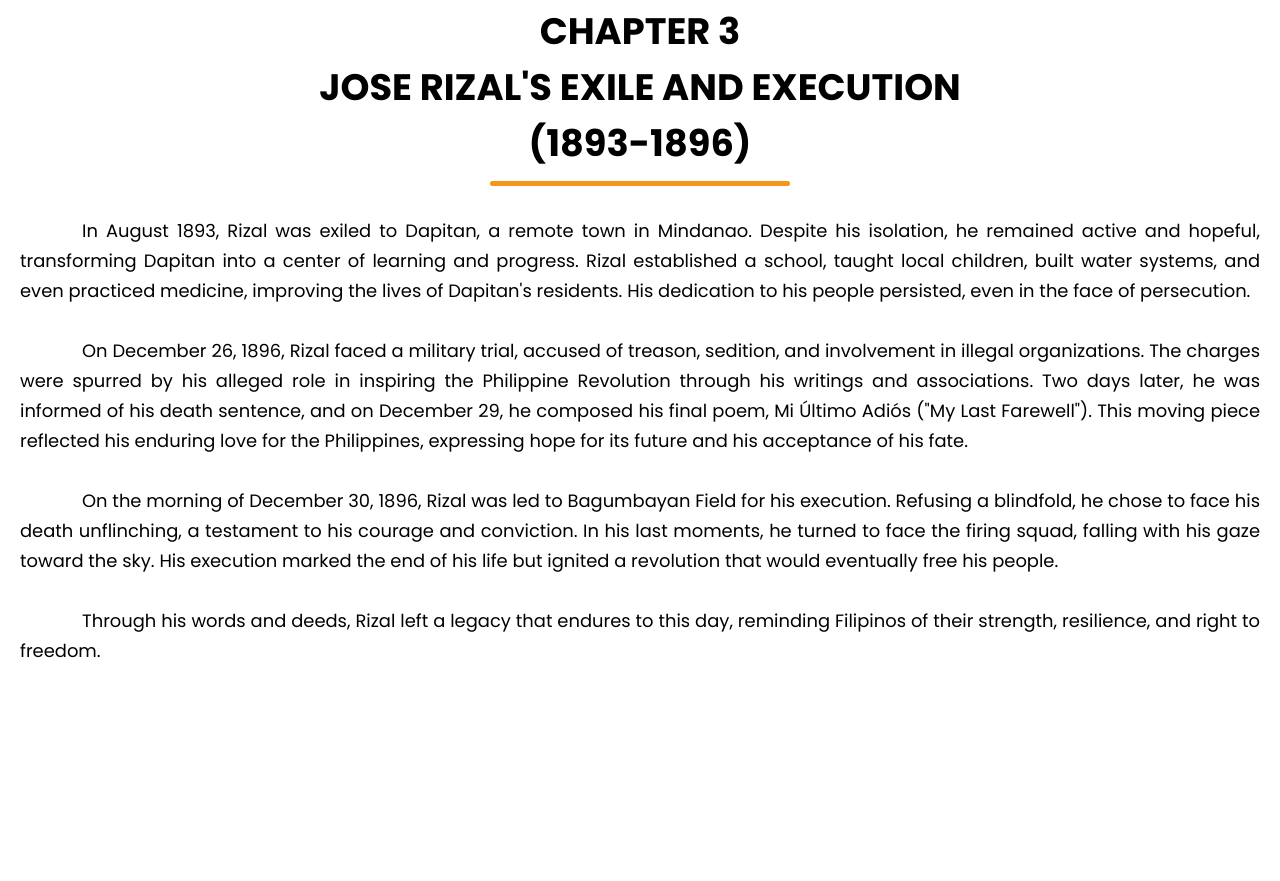
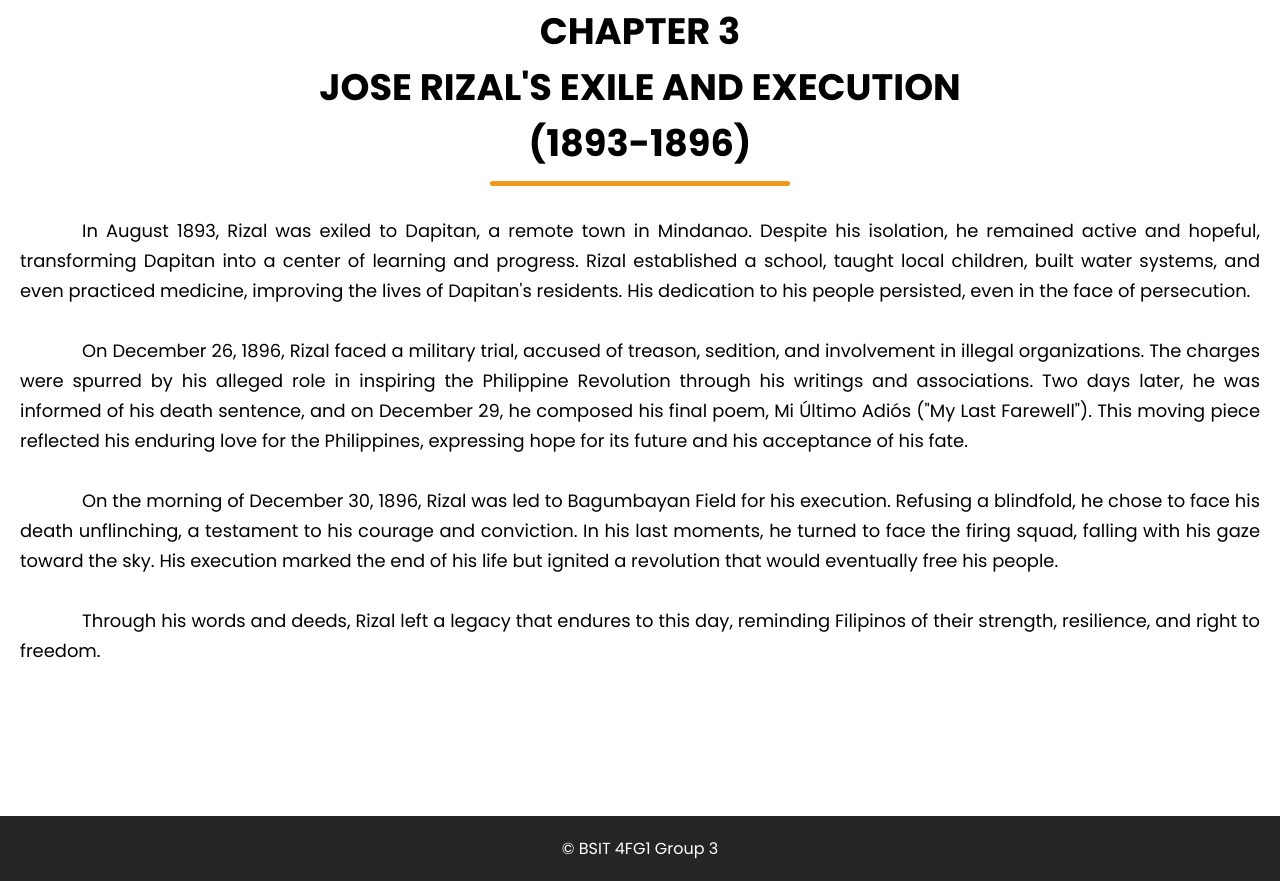
Before and after one commit to thomasclemente/rizalherooftherevolution, a plain HTML site: page story.html in a window 1280 px wide. Shown: the part 3968-4849 px from the top of the page. Before the commit the page ends 4784 px from the top, so only its background shows below. Drawn offline with Linux system fonts and the light colour scheme.

Commit message:
Update story.html

```diff
--- a/story.html
+++ b/story.html
@@ -4,6 +4,7 @@
     <meta name="viewport" content="width=device-width, initial-scale=1.0">
     <title>Rizal: Hero of the Revolution</title>
     <link rel="stylesheet" href="https://cdnjs.cloudflare.com/ajax/libs/font-awesome/6.6.0/css/all.min.css">
+    <link rel="icon" href="/images/RHOTR.png" type="image/x-icon">
     <link rel="stylesheet" href="style.css">
 </head>
 <body>
@@ -96,6 +97,13 @@
         </div>
     </section>
 
+    <!--Footer-->
+        <footer class="footer-section">
+            <div class="section-content">
+                <p class="footer-text">© BSIT 4FG1 Group 3</p>
+            </div>
+        </footer>
+
     <script src="script.js"></script>
 </body>
 </html>
```
